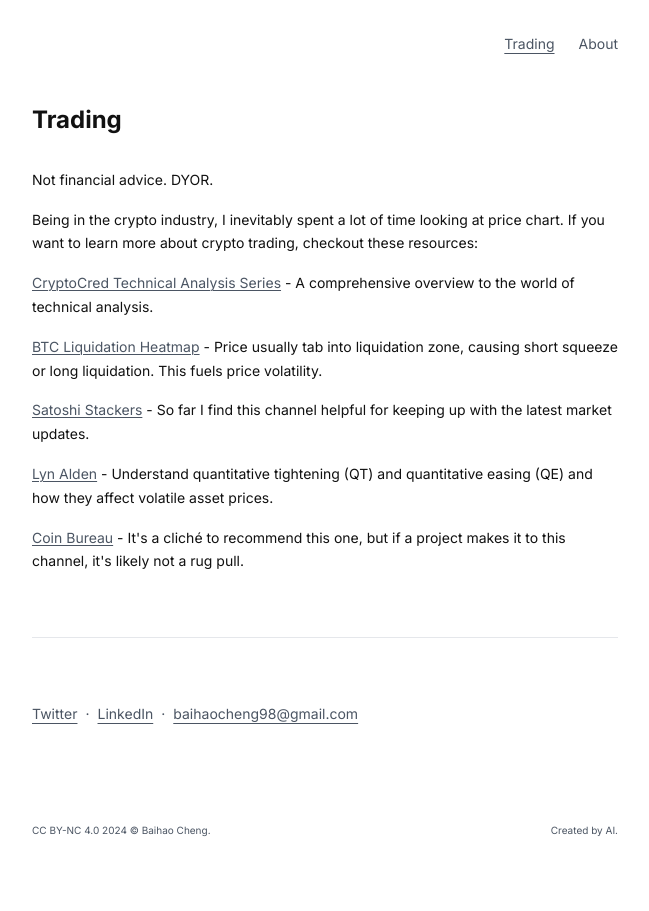
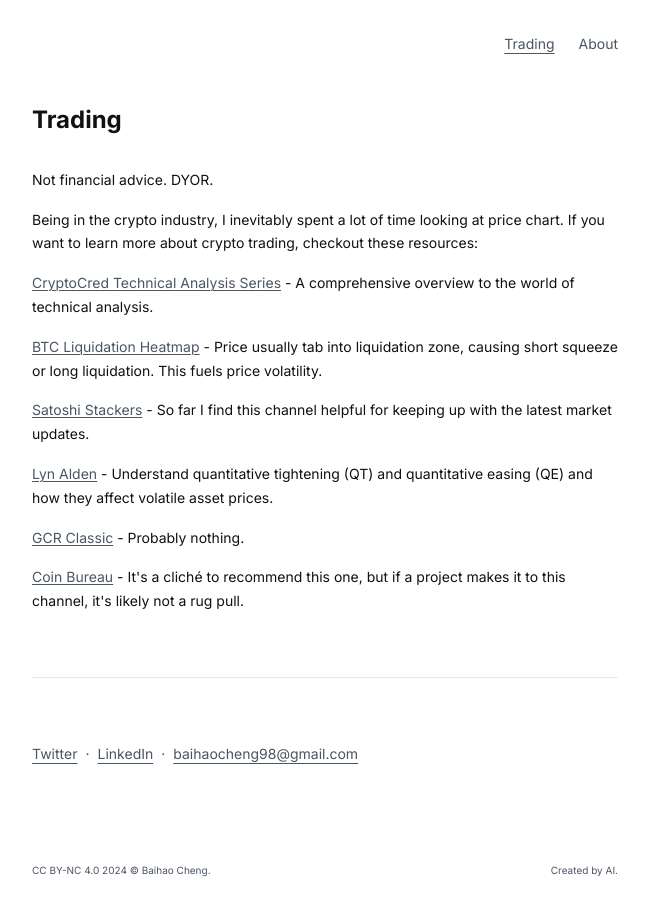
Before and after one commit to cbaihao/baihaocheng, a Next.js app: page /trading in a window 1280 px wide. Shown: the whole page, without its empty margins (315-964 px from the left). Before the commit the page ends 871 px from the top, so only its background shows below. Built offline with nearby package versions, Linux system fonts and the light colour scheme.

Commit message:
more texts

```diff
--- a/app/trading/page.tsx
+++ b/app/trading/page.tsx
@@ -51,6 +51,15 @@
           </p>
           <p>
             <a
+              href="https://x.com/GCRClassic"
+              className="text-gray-600 hover:text-black underline"
+            >
+              GCR Classic
+            </a>{" "}
+            - Probably nothing.
+          </p>
+          <p>
+            <a
               href="https://www.youtube.com/@CoinBureau"
               className="text-gray-600 hover:text-black underline"
             >
```
